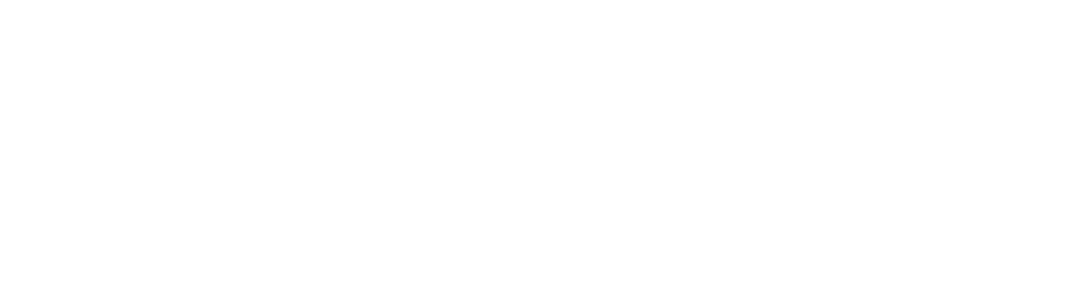
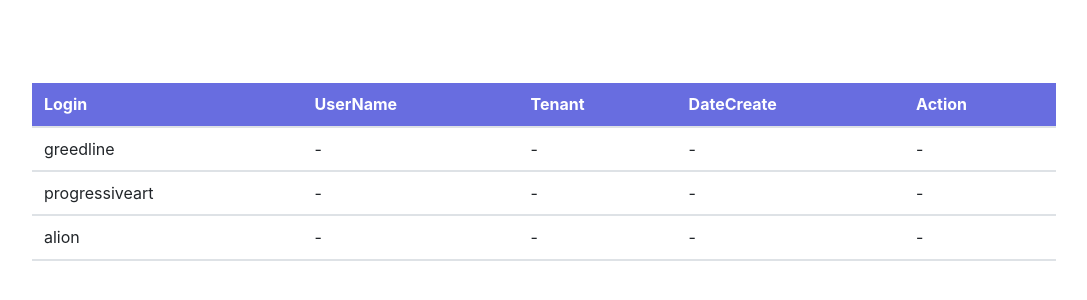
Before and after one commit to GreedLine/ReactHookLoginForm, a React (Create React App) app: page /admin/user in a window 1280 px wide. Shown: the part 228-528 px from the top of the page, without its empty margins (96-1183 px from the left). Built offline with nearby package versions, Linux system fonts and the light colour scheme.

Commit message:
Создал макет таблицы пользователей, вывод данных с API.

```diff
--- /dev/null
+++ b/src/components/UserRow/index.js
@@ -0,0 +1,15 @@
+import React from 'react';
+
+export function UserRow ({login, userName, tenant, dateCreate, action}){
+    return(
+        <tr className='user-list__tr'>
+            <td className='user-list__td'>{login}</td>
+            <td className='user-list__td'>{userName}</td>
+            <td className='user-list__td'>{tenant}</td>
+            <td className='user-list__td'>{dateCreate}</td>
+            <td className='user-list__td'>{action}</td>
+        </tr>
+    )
+}
+
+export default UserRow;
--- /dev/null
+++ b/src/components/UserRow/style.scss
@@ -0,0 +1,31 @@
+*{
+  box-sizing: border-box;
+}
+.parent-block{
+  width: 80%;
+}
+.user-list{
+  width: 100%;
+  color: #212529;
+  border-collapse: collapse;
+  border-spacing: 0;
+  &__head{
+    vertical-align: bottom;
+    background: #686de0;
+    color: #fff;
+  }
+  &__th, &__td{
+    text-align: left;
+  }
+  &__th{
+    padding: .75rem;
+    vertical-align: top;
+  }
+  &__tr,&__head{
+    border-bottom: 2px solid #dee2e6;
+  }
+  &__td{
+    padding: .75rem;
+    vertical-align: top;
+  }
+}
--- /dev/null
+++ b/src/components/UserTable/index.js
@@ -0,0 +1,39 @@
+import React from 'react'
+import UserRow from '../UserRow'
+
+export function UserTable() {
+    const userList = [
+        {id:1, login: 'greedline', userName: '-', tenant: '-', dateCreate: '-', action: "-"},
+        {id:2, login: 'progressiveart', userName: '-', tenant: '-', dateCreate: '-', action: "-"},
+        {id:3, login: 'alion', userName: '-', tenant: '-', dateCreate: '-', action: "-"},
+    ]
+    return (
+        <div className='parent-block'>
+            <table className='user-list'>
+                <thead className='user-list__thead'>
+                <tr className='user-list__head'>
+                    <th className='user-list__th' scope='col'>Login</th>
+                    <th className='user-list__th' scope='col'>UserName</th>
+                    <th className='user-list__th' scope='col'>Tenant</th>
+                    <th className='user-list__th' scope='col'>DateCreate</th>
+                    <th className='user-list__th' scope='col'>Action</th>
+                </tr>
+                </thead>
+                <tbody className='user-list__tbody'>
+                {userList.map(item =>
+                    <UserRow
+                        key={item.id}
+                        login={item.login}
+                        userName={item.userName}
+                        tenant={item.tenant}
+                        dateCreate={item.dateCreate}
+                        action={item.action}
+                        />
+                )}
+                </tbody>
+            </table>
+        </div>
+    )
+}
+
+export default UserTable;
--- a/src/index.js
+++ b/src/index.js
@@ -2,6 +2,7 @@
 import ReactDOM from 'react-dom';
 import './index.css';
 import './components/InputField/style.scss';
+import './components/UserRow/style.scss';
 import App from './pages/App';
 import reportWebVitals from './reportWebVitals';
 import 'normalize.css';
--- /dev/null
+++ b/src/pages/AdminPanel.js
@@ -0,0 +1,12 @@
+import React from 'react'
+import UserTable from '../components/UserTable'
+
+
+// Тестовая страница для вывода таблицы.
+export function AdminPanel(){
+    return(
+        <UserTable />
+    )
+}
+
+export default AdminPanel;
--- a/src/pages/App.js
+++ b/src/pages/App.js
@@ -2,6 +2,7 @@
 import {BrowserRouter, Route, Link} from 'react-router-dom'
 import SignIn from './SignIn';
 import SignUp from './SignUp';
+import AdminPanel from './AdminPanel';
 
 
 const Home = () => (
@@ -10,6 +11,7 @@
             <li><Link to="/">Home</Link></li>
             <li><Link to="/signin">Sign In</Link></li>
             <li><Link to="/signup">Sign Up</Link></li>
+            <li><Link to="/admin/user">Admin User</Link></li>
         </ul>
     </div>
 )
@@ -25,6 +27,7 @@
         <Route path="/" exact component={Home}/>
         <Route path="/signin" exact component={SignIn}/>
         <Route path="/signup" exact component={SignUp}/>
+        <Route path="/admin/user" exact component={AdminPanel}/>
     </BrowserRouter>
 )
 export default App
```
